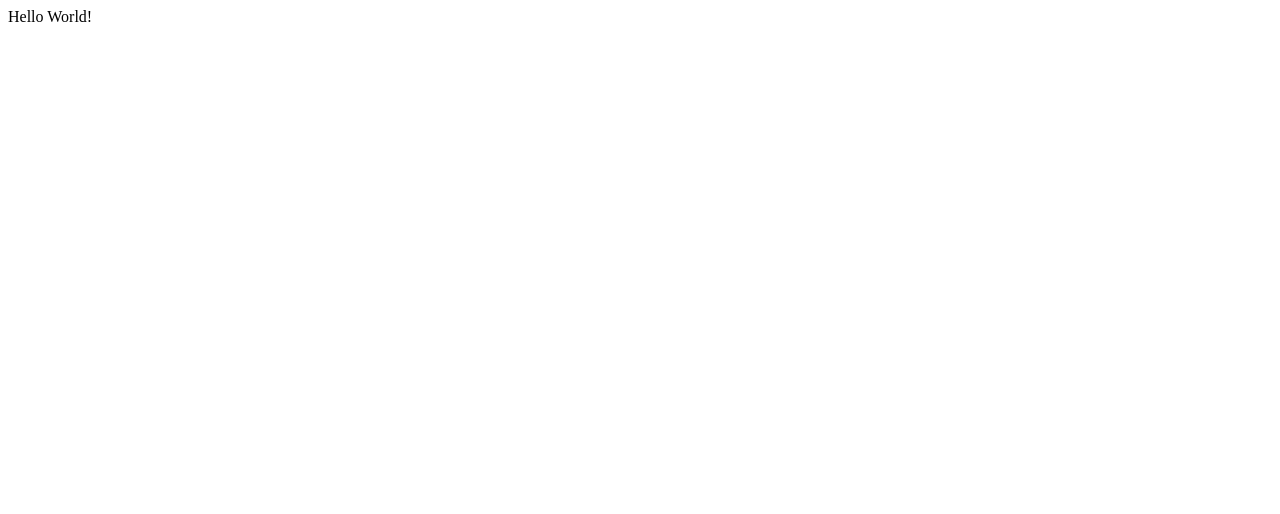
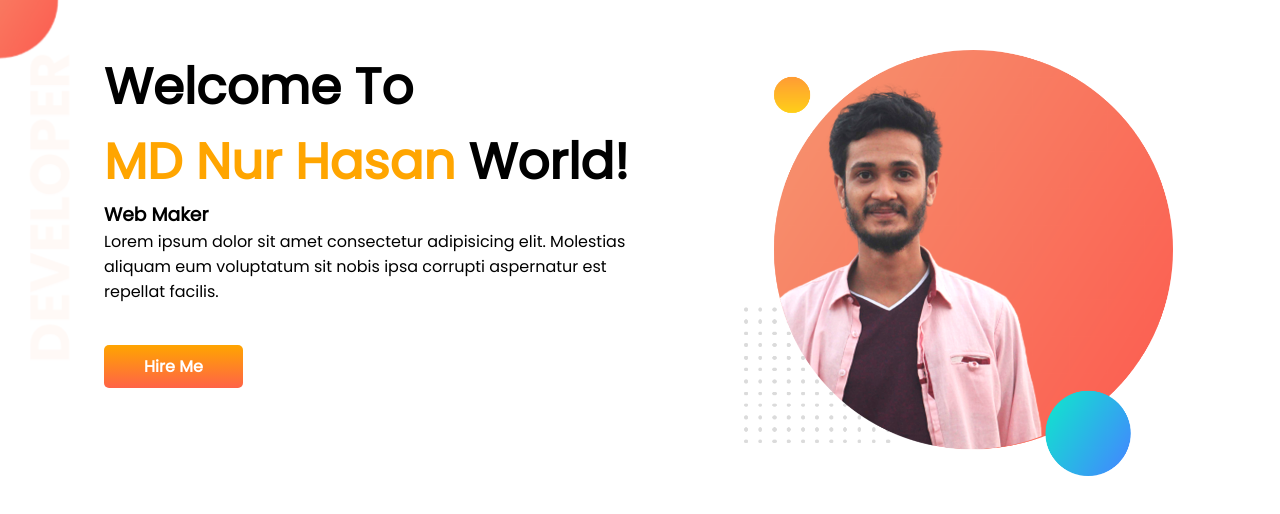
Before and after one commit to mdnh42/developer-portfolio, a plain HTML site: page index.html in a window 1280 px wide. Drawn offline with Linux system fonts and the light colour scheme.

Commit message:
Top Banner Complete

```diff
--- a/index.html
+++ b/index.html
@@ -4,9 +4,33 @@
     <meta charset="UTF-8">
     <meta http-equiv="X-UA-Compatible" content="IE=edge">
     <meta name="viewport" content="width=device-width, initial-scale=1.0">
+    <link rel="preconnect" href="https://fonts.googleapis.com">
+<link rel="preconnect" href="https://fonts.gstatic.com" crossorigin>
+<link href="https://fonts.googleapis.com/css2?family=Poppins&display=swap" rel="stylesheet">
+<link rel="stylesheet" href="style.css">
     <title>MD Nur Hasan Portfolio</title>
 </head>
 <body>
-    Hello World!
+    <!--Primary Section-->
+    <section class="top-banner">
+        <div class="half-width">
+            <h1>Welcome To </h1>
+            <h1><span class="orange-color">MD Nur Hasan</span> World!</h1>
+            <h3>Web Maker</h3>
+            <p>Lorem ipsum dolor sit amet consectetur adipisicing elit. Molestias aliquam eum voluptatum sit nobis ipsa corrupti aspernatur est repellat facilis.</p>
+            <br><br>
+            <a class="link-button" href="https://www.linkedin.com/in/md-nur-hasan-85036a167/" target="_blank">Hire Me</a>
+        </div>
+        <div class="half-width">
+            <img src="images/bg.png" alt="image">
+        </div>
+    </section>
+    <!--Primary Section-->
+
+    <!--Dream Big Start Here-->
+    <!--Dream Big ending-->
+    <!--Experience Start Here-->
+    <!--Experience ending-->
+</div>
 </body>
 </html>
--- a/style.css
+++ b/style.css
@@ -0,0 +1,40 @@
+*{
+    font-family: 'Poppins', sans-serif;
+    margin:0;
+
+}
+.top-banner{
+    background-image: url(images/top-banner.png);
+    background-repeat: no-repeat;
+}
+h1{
+    font-size: 50px;
+
+}
+.orange-color{
+    color: orange;
+}
+section{
+    display: flex;
+}
+
+.half-width{
+    width: 50%;
+    padding-left: 5%;
+    margin-top: 50px;
+    margin-left: 40px;
+
+}
+.half-width img{
+    width: 80%;
+}
+
+.link-button{
+    text-decoration: none;
+    background-image: linear-gradient(orange, tomato);
+    padding: 10px 40px;
+    border-radius: 5px;
+    font-weight: 700;
+    color: white;
+
+}
```
Also changed, not shown: images/bg.png (added), images/dream-bg.png (added), images/exp-bg.png (added), images/me.png (added), images/my-bg.png (added), images/my-bg2.jpg (added), images/my-bg2.png (added), images/top-banner.png (added).
